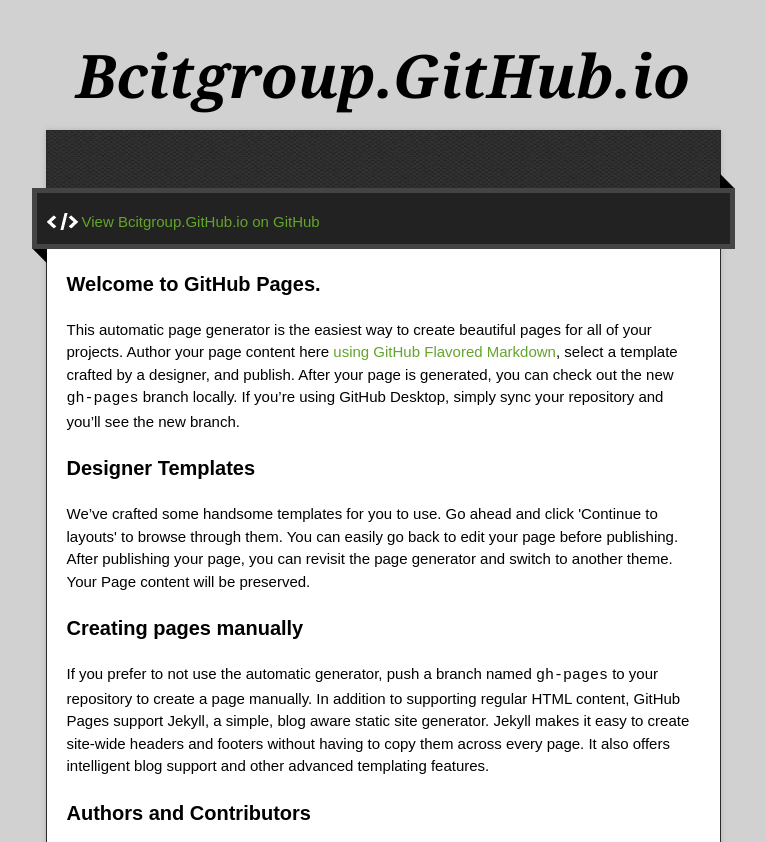
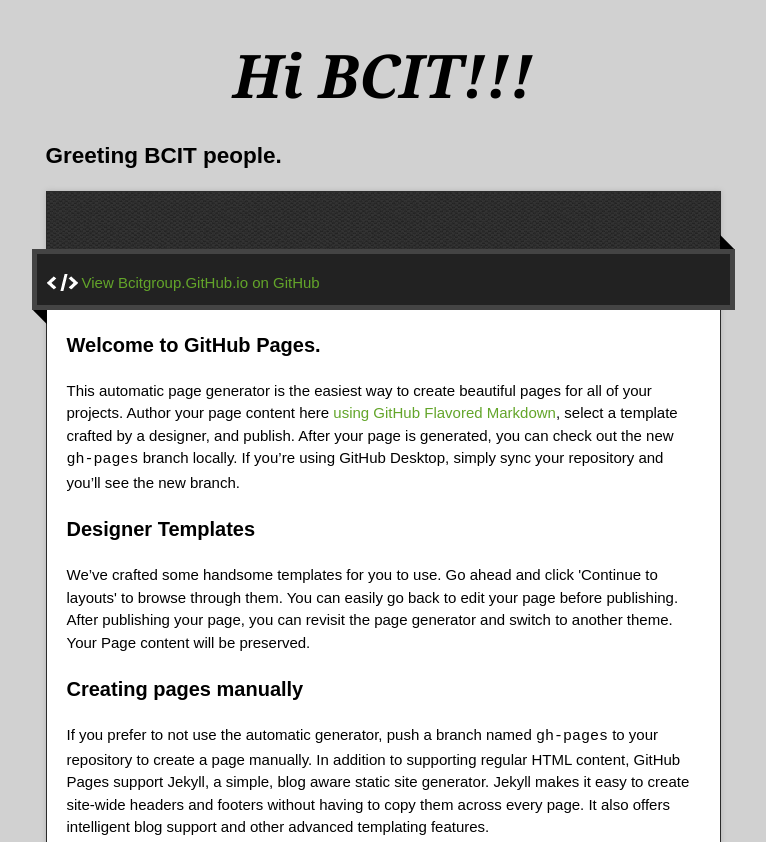
Before and after one commit to bcitgroup/bcitgroup.github.io, a plain HTML site: page index.html in a window 1280 px wide. Shown: the top 842 px of the page, without its empty margins (257-1023 px from the left). Drawn offline with nearby package versions, Linux system fonts and the light colour scheme.

Commit message:
Update index.html

```diff
--- a/index.html
+++ b/index.html
@@ -11,7 +11,7 @@
   <script type="text/javascript" src="https://ajax.googleapis.com/ajax/libs/jquery/1.7.1/jquery.min.js"></script>
   <script type="text/javascript" src="javascripts/script.js"></script>
 
-  <title>Bcitgroup.GitHub.io</title>
+  <titleHi BCIT!!!!</title>
   <meta name="description" content="">
 
   <meta name="viewport" content="width=device-width,initial-scale=1">
@@ -22,7 +22,8 @@
 
   <div class="wrapper">
     <header>
-      <h1 class="title">Bcitgroup.GitHub.io</h1>
+      <h1 class="title">Hi BCIT!!!</h1>
+      <h2>Greeting BCIT people.</h2>
     </header>
     <div id="container">
       <p class="tagline"></p>
```
